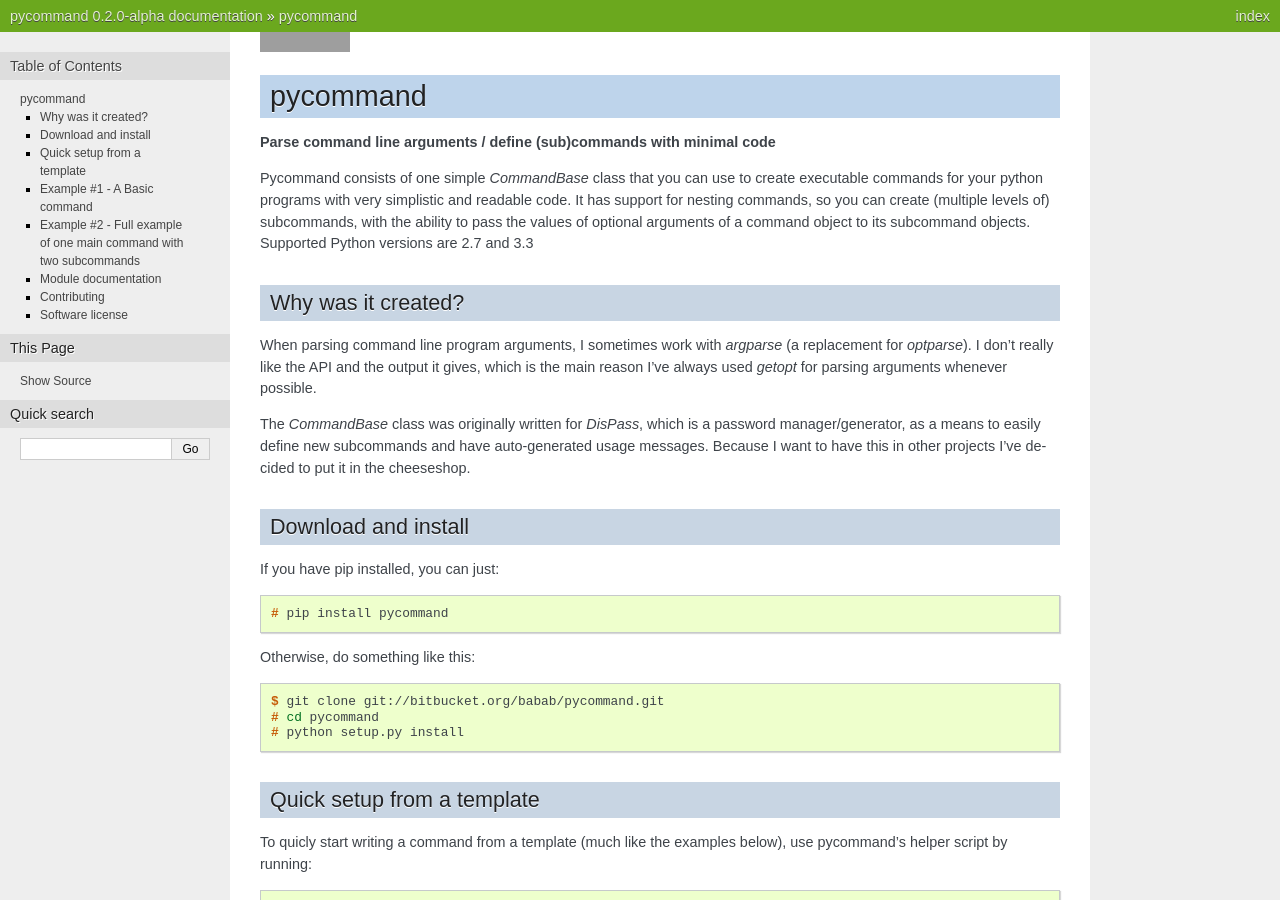
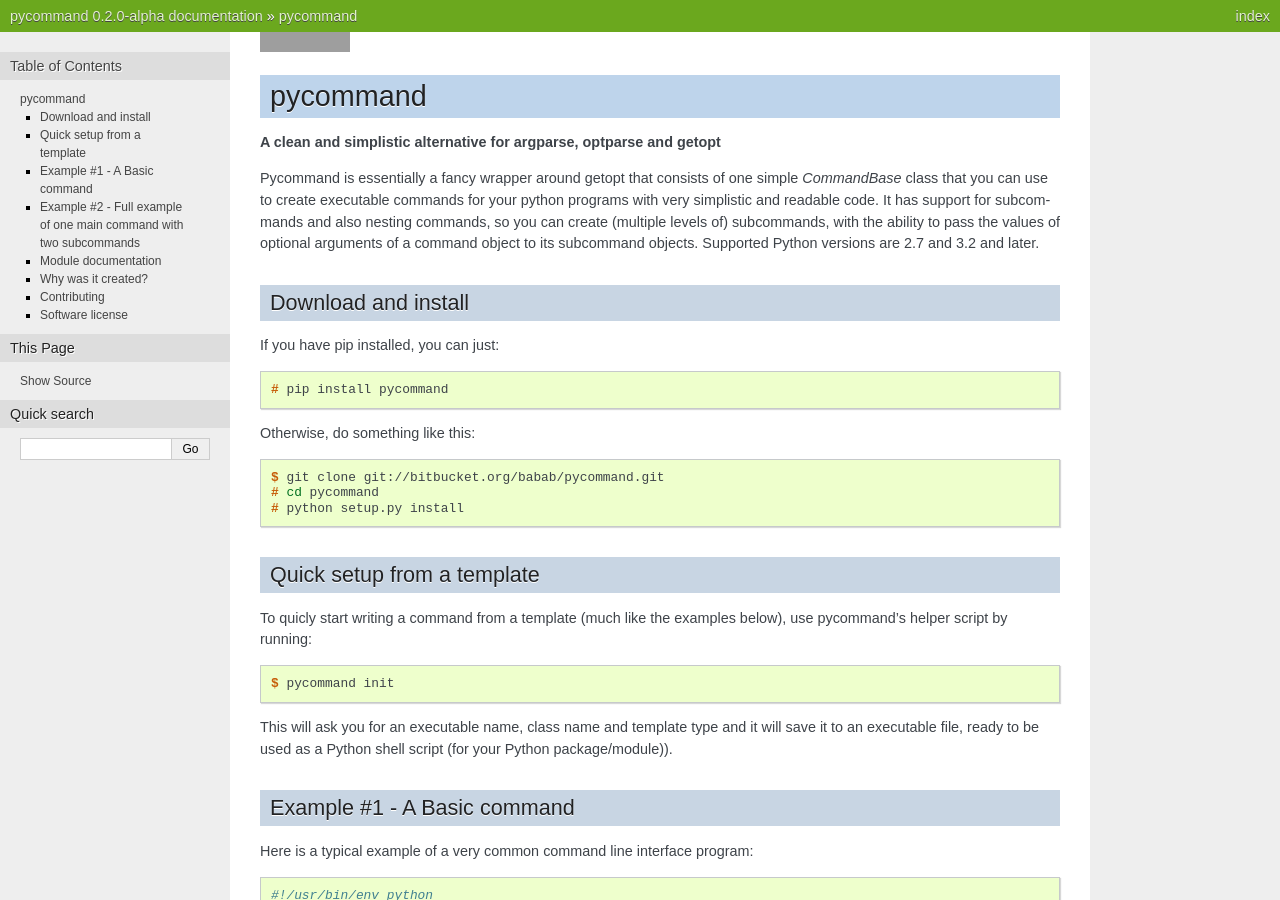
Before and after one commit to babab/pycommand, a Sphinx documentation site: the page built from doc/index.rst, in a window 1280 px wide and 900 px high. Built offline with Sphinx 7.4.7, drawn with Linux system fonts in a browser that asks for light colours; some of the changed text lies outside the part shown; grey boxes are pictures that could not be loaded.

Commit message:
Change documentation intro

```diff
--- a/doc/index.rst
+++ b/doc/index.rst
@@ -8,27 +8,17 @@
 .. toctree::
    :maxdepth: 2
 
-**Parse command line arguments / define (sub)commands with minimal code**
+**A clean and simplistic alternative for argparse, optparse and getopt**
 
-Pycommand consists of one simple `CommandBase` class that you can use to
-create executable commands for your python programs with very simplistic
-and readable code. It has support for nesting commands, so you can
-create (multiple levels of) subcommands, with the ability to pass the
-values of optional arguments of a command object to its subcommand
-objects. Supported Python versions are 2.7 and 3.3
+Pycommand is essentially a fancy wrapper around getopt that consists of
+one simple `CommandBase` class that you can use to create executable
+commands for your python programs with very simplistic and readable
+code. It has support for subcommands and also nesting commands, so you
+can create (multiple levels of) subcommands, with the ability to pass
+the values of optional arguments of a command object to its subcommand
+objects. Supported Python versions are 2.7 and 3.2 and later.
 
-Why was it created?
-===================
 
-When parsing command line program arguments, I sometimes work with
-`argparse` (a replacement for `optparse`). I don't really like the API
-and the output it gives, which is the main reason I've always used
-`getopt` for parsing arguments whenever possible.
-
-The `CommandBase` class was originally written for *DisPass*,
-which is a password manager/generator, as a means to easily define new
-subcommands and have auto-generated usage messages. Because I want to
-have this in other projects I've decided to put it in the cheeseshop.
 
 Download and install
 ====================
@@ -311,6 +301,20 @@
    :members:
 
 
+Why was it created?
+===================
+
+When parsing command line program arguments, I sometimes work with
+`argparse` (a replacement for `optparse`). I don't really like the API
+and the output it gives, which is the main reason I've always used
+`getopt` for parsing arguments whenever possible.
+
+The `CommandBase` class was originally written for *DisPass*,
+which is a password manager/generator, as a means to easily define new
+subcommands and have auto-generated usage messages. Because I want to
+have this in other projects I've decided to put it in the cheeseshop.
+
+
 Contributing
 ============
 
```
Also changed, not shown: other parts of doc/index.rst (+1 -1 lines), 2 other files.
